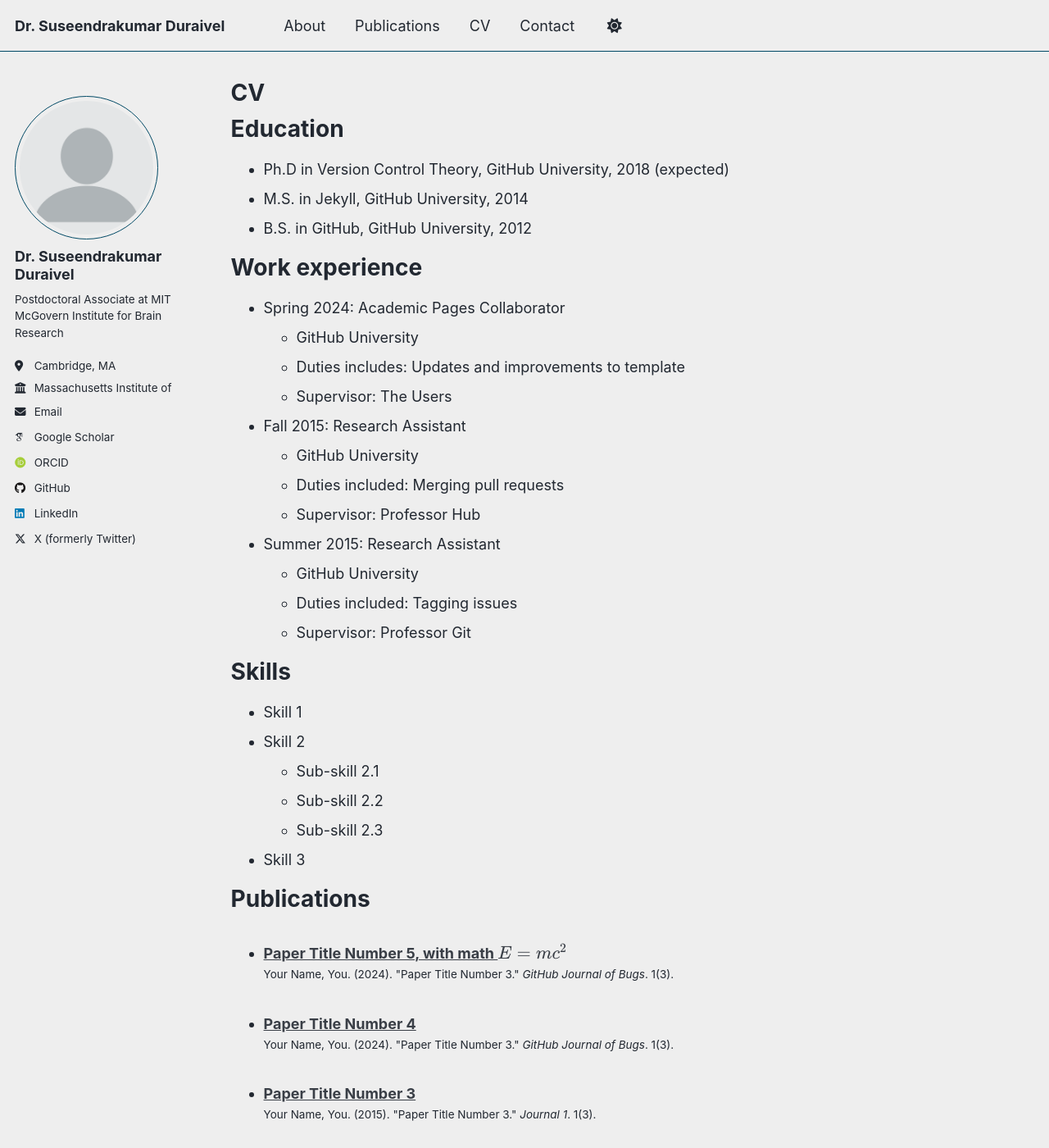
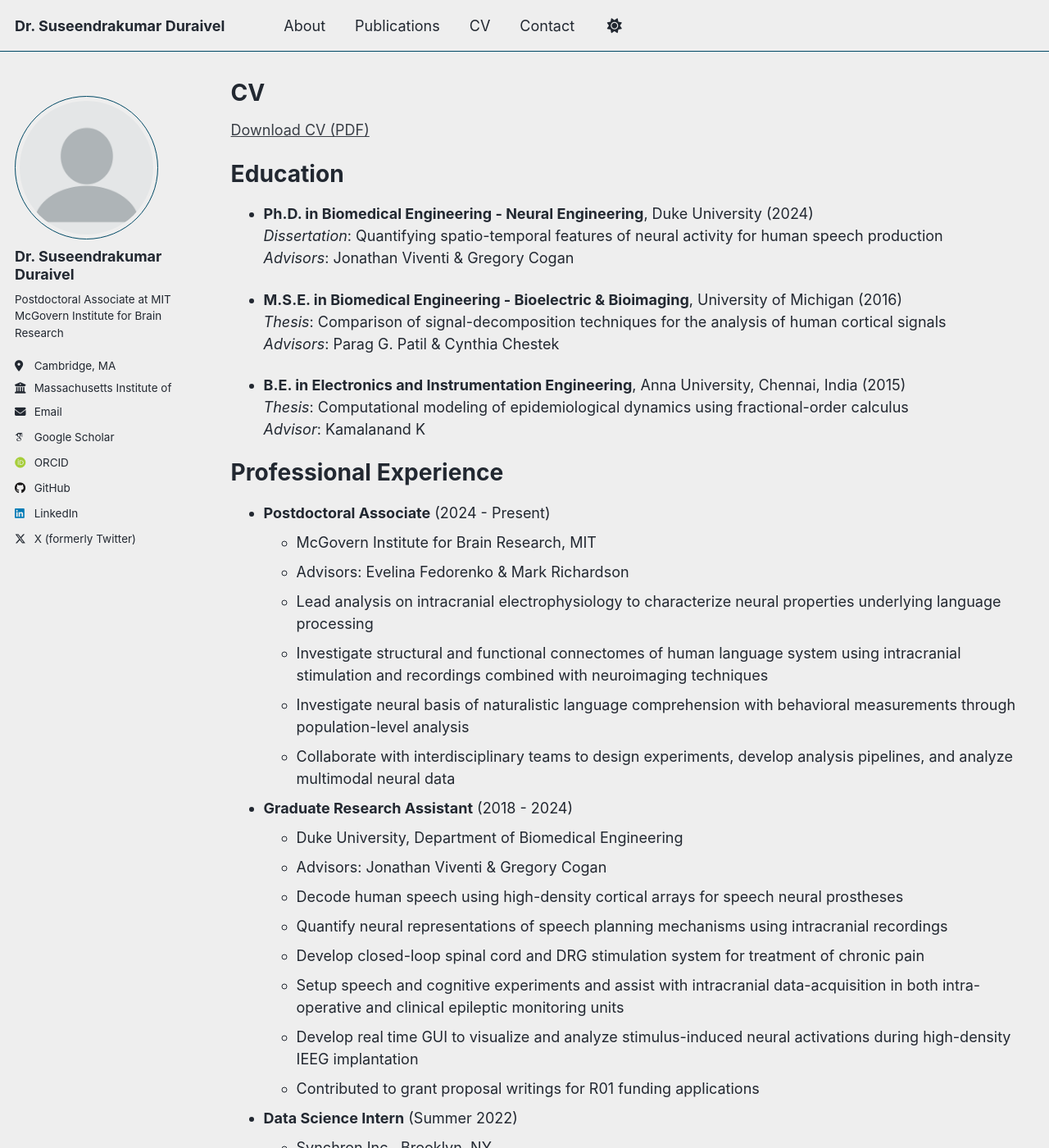
Before and after one commit to sduraivel30/sduraivel30.github.io, a Jekyll site: the page built from _pages/cv.md, in a window 1280 px wide and 1400 px high. Shown: the whole window at 82% size. Built offline with Jekyll 4.4.1, drawn with Linux system fonts in a browser that asks for light colours; some web fonts are replaced; a script that is not in the unit is left out; some of the changed text lies outside the part shown.

Commit message:
updated cv

```diff
--- a/_pages/cv.md
+++ b/_pages/cv.md
@@ -9,56 +9,103 @@ redirect_from:
 
 {% include base_path %}
 
+[Download CV (PDF)]({{ site.baseurl }}/files/Duraivel_CV_2025.pdf)
+
 Education
-======
-* Ph.D in Version Control Theory, GitHub University, 2018 (expected)
-* M.S. in Jekyll, GitHub University, 2014
-* B.S. in GitHub, GitHub University, 2012
+=========
+* **Ph.D. in Biomedical Engineering - Neural Engineering**, Duke University (2024)
+  *Dissertation*: Quantifying spatio-temporal features of neural activity for human speech production
+  *Advisors*: Jonathan Viventi & Gregory Cogan
 
-Work experience
-======
-* Spring 2024: Academic Pages Collaborator
-  * GitHub University
-  * Duties includes: Updates and improvements to template
-  * Supervisor: The Users
+* **M.S.E. in Biomedical Engineering - Bioelectric & Bioimaging**, University of Michigan (2016)
+  *Thesis*: Comparison of signal-decomposition techniques for the analysis of human cortical signals
+  *Advisors*: Parag G. Patil & Cynthia Chestek
 
-* Fall 2015: Research Assistant
-  * GitHub University
-  * Duties included: Merging pull requests
-  * Supervisor: Professor Hub
+* **B.E. in Electronics and Instrumentation Engineering**, Anna University, Chennai, India (2015)
+  *Thesis*: Computational modeling of epidemiological dynamics using fractional-order calculus
+  *Advisor*: Kamalanand K
 
-* Summer 2015: Research Assistant
-  * GitHub University
-  * Duties included: Tagging issues
-  * Supervisor: Professor Git
+Professional Experience
+=======================
 
-Skills
-======
-* Skill 1
-* Skill 2
-  * Sub-skill 2.1
-  * Sub-skill 2.2
-  * Sub-skill 2.3
-* Skill 3
+* **Postdoctoral Associate** (2024 - Present)
+  * McGovern Institute for Brain Research, MIT
+  * Advisors: Evelina Fedorenko & Mark Richardson
+  * Lead analysis on intracranial electrophysiology to characterize neural properties underlying language processing
+  * Investigate structural and functional connectomes of human language system using intracranial stimulation and recordings combined with neuroimaging techniques
+  * Investigate neural basis of naturalistic language comprehension with behavioral measurements through population-level analysis
+  * Collaborate with interdisciplinary teams to design experiments, develop analysis pipelines, and analyze multimodal neural data
+
+* **Graduate Research Assistant** (2018 - 2024)
+  * Duke University, Department of Biomedical Engineering
+  * Advisors: Jonathan Viventi & Gregory Cogan
+  * Decode human speech using high-density cortical arrays for speech neural prostheses
+  * Quantify neural representations of speech planning mechanisms using intracranial recordings
+  * Develop closed-loop spinal cord and DRG stimulation system for treatment of chronic pain
+  * Setup speech and cognitive experiments and assist with intracranial data-acquisition in both intra-operative and clinical epileptic monitoring units
+  * Develop real time GUI to visualize and analyze stimulus-induced neural activations during high-density IEEG implantation
+  * Contributed to grant proposal writings for R01 funding applications
+
+* **Data Science Intern** (Summer 2022)
+  * Synchron Inc., Brooklyn, NY
+  * Conducted detailed simulation analysis on existing neural decoding platforms to enhance BCI optimization
+  * Develop patient-specific UI systems for improved communication speed and accuracy
+
+* **Graduate Research Assistant** (2016 - 2018)
+  * University of Michigan, Department of Biomedical Engineering
+  * Advisors: Parag Patil & Cynthia Chestek
+  * Develop and optimize intraoperative neural stimulator and IEEG recording system to target deep brain regions during deep brain stimulation (DBS) surgeries
+  * Assist with intra-operate data-acquisition during DBS surgeries
+  * Investigate neural signal-processing algorithms to decode finger movements for neuromotor prostheses
+
+Awards and Honors
+==================
+* MIBR Research Fellowship, McGovern Institute, MIT (2024)
+* BME Scholar Award, Duke University (2018)
+* BME Nominee for Rackham International Student Fellowship, University of Michigan (2016)
+* Rackham Summer Research Award, University of Michigan (2016)
 
 Publications
-======
-  <ul>{% for post in site.publications reversed %}
-    {% include archive-single-cv.html %}
-  {% endfor %}</ul>
+============
+{% for post in site.publications reversed %}
+  {% include archive-single-cv.html %}
+{% endfor %}
 
-Talks
-======
-  <ul>{% for post in site.talks reversed %}
-    {% include archive-single-talk-cv.html  %}
-  {% endfor %}</ul>
+Teaching Experience
+===================
+* **Graduate Teaching Assistant** (Fall 2021)
+  * BME 671 – Signal Processing and Applied Math, Duke University
+  * Develop course materials on biomedical signal analysis & image-processing models for 40 graduate students
+  * Manage MATLAB sessions for graduate students
+  * Prepare quizzes and discussion topics
 
-Teaching
-======
-  <ul>{% for post in site.teaching reversed %}
-    {% include archive-single-cv.html %}
-  {% endfor %}</ul>
+* **Graduate Teaching Assistant** (Spring 2020)
+  * BME 354 - Introduction to Medical Instrumentation, Duke University
+  * Manage instrumentation lab sessions for 25 undergraduate senior students and held weekly office hours
+  * Grade weekly lab reports and proctored exams
 
-Service and leadership
-======
-* Currently signed in to 43 different slack teams
+Leadership and Service
+======================
+* **Treasurer** - Duke Science Policy, Advocacy, Communication, and Ethics (2023 - 2024)
+  * Raise funding for organization from student government bodies – increased budget by 50%
+  * Organize events and seminars on drafting policy briefs relevant to STEM disciplines
+
+* **Representative** - Duke Engineering Graduate Ambassador (2023 - 2024)
+  * Mentoring 3 graduate program applicants for PhD application programs into STEM disciplines
+
+* **Treasurer** - Buddhist Meditation Club at Duke (2022 - 2023)
+
+* **Representative** - Duke University Neuroscience Experience (2021 - 2022)
+
+* **Treasurer & Co-founder** - Graduate Rackham International, University of Michigan (2016)
+  * Draft student constitution for the university sponsored student government organization
+  * Organized social and networking events to promote connections among international graduate students
+
+Technical Skills
+=================
+* **Neural Signal Processing**: Statistical signal processing, high-density ECoG, micro-ECoG
+* **Machine Learning**: Neural decoding (ML & DL), deep learning frameworks
+* **Neuroimaging**: fMRI, EEG, signal processing algorithms
+* **Programming Languages**: Python, MATLAB, LabVIEW, C++
+* **Experimental Techniques**: Intracranial recordings, brain-computer interfaces
+* **Research Areas**: Cognitive & Computational Neuroscience, Speech & Language Processing
```
